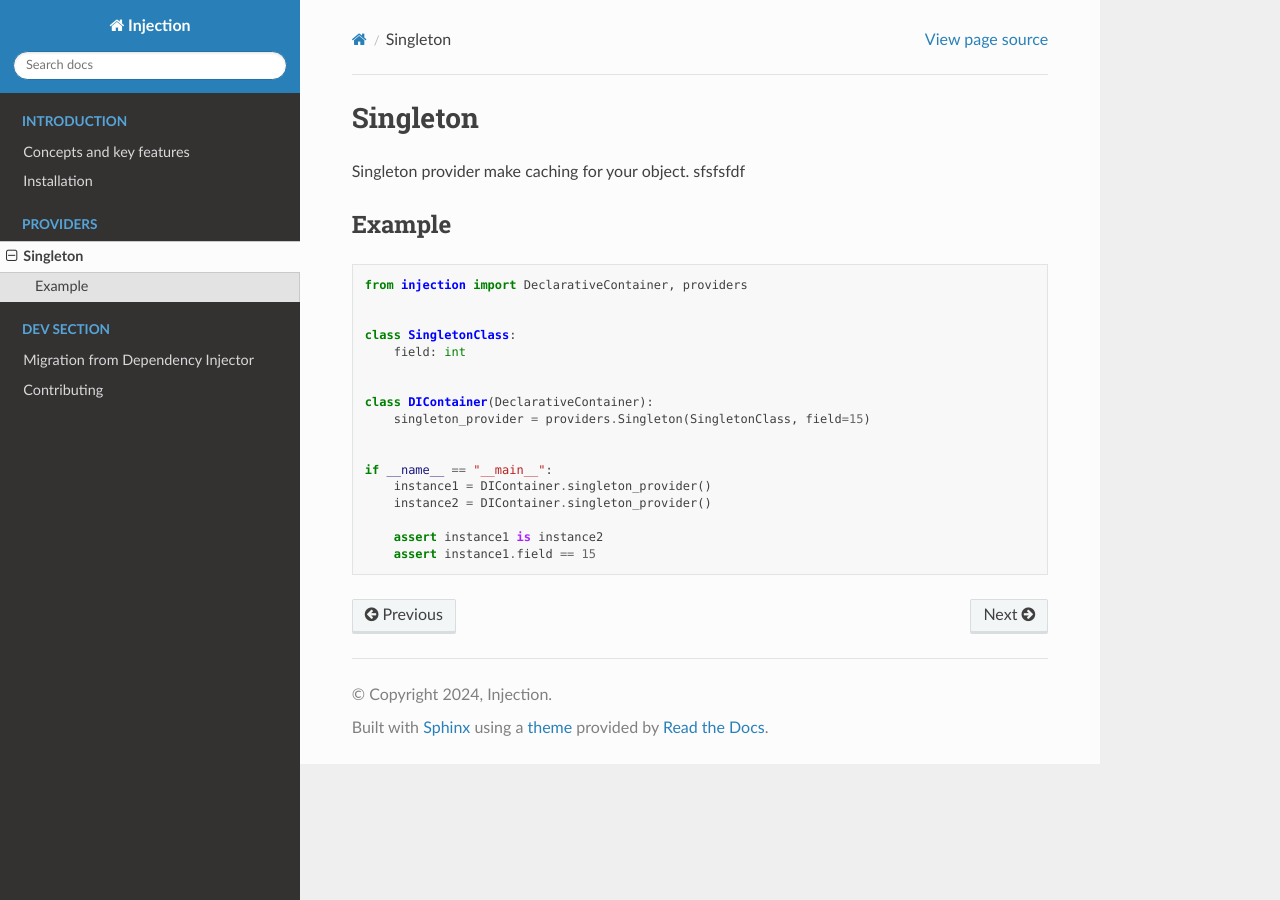
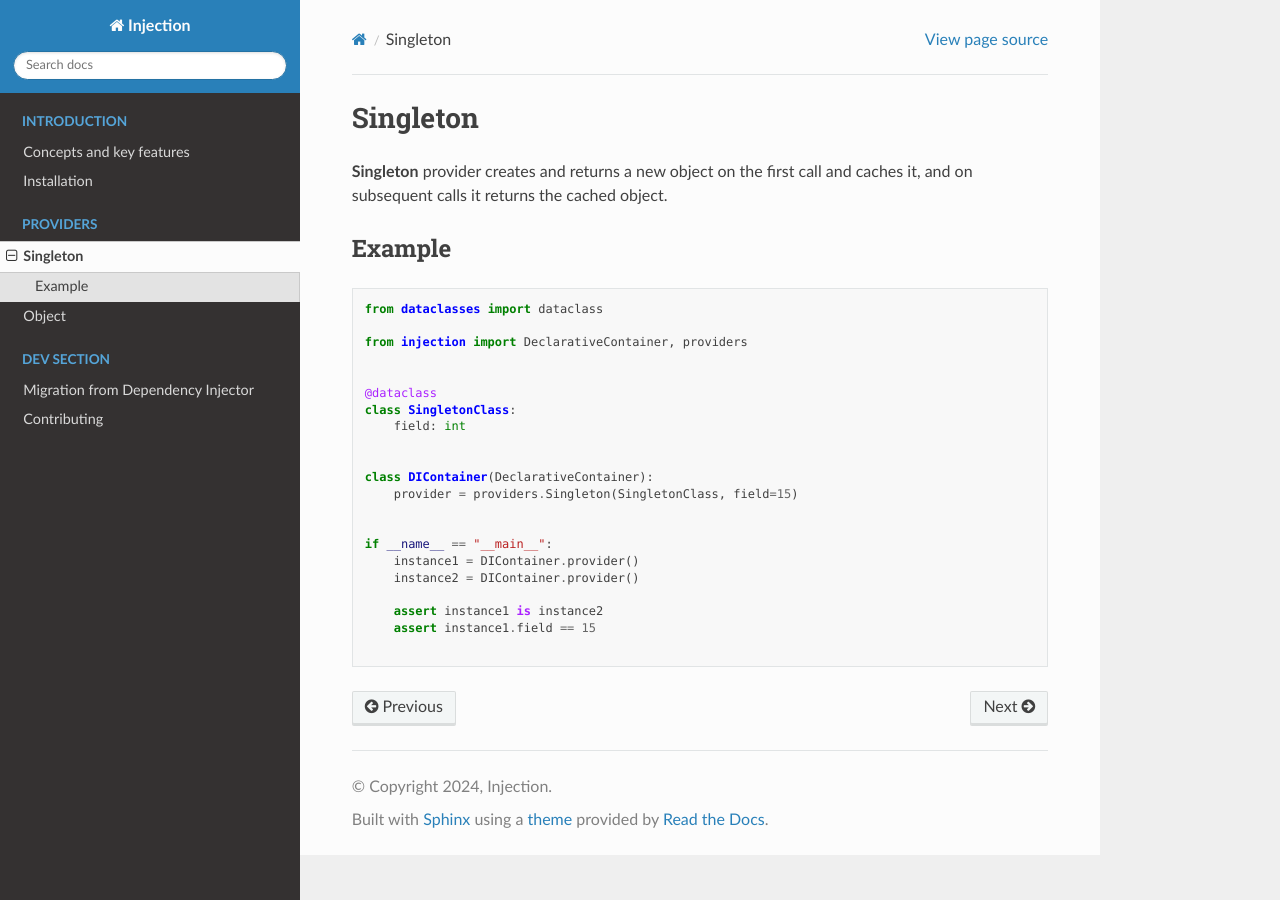
Before and after one commit to nightblure/injection, a Sphinx documentation site: the page built from docs/providers/singleton.md, in a window 1280 px wide. Built offline with Sphinx 7.4.7 and the Read the Docs theme 2.0.0, drawn with Linux system fonts in a browser that asks for light colours; pages that are not in the unit, such as notebooks, are missing from menus.

Commit message:
add docs for some providers

````diff
--- a/docs/providers/singleton.md
+++ b/docs/providers/singleton.md
@@ -1,26 +1,30 @@
 # Singleton
 
-Singleton provider make caching for your object.
-sfsfsfdf
+**Singleton** provider creates and returns a new object on the first call
+and caches it, and on subsequent calls it returns the cached object.
 
 ## Example
 
 ```python3
+from dataclasses import dataclass
+
 from injection import DeclarativeContainer, providers
 
 
+@dataclass
 class SingletonClass:
     field: int
 
 
 class DIContainer(DeclarativeContainer):
-    singleton_provider = providers.Singleton(SingletonClass, field=15)
+    provider = providers.Singleton(SingletonClass, field=15)
 
 
 if __name__ == "__main__":
-    instance1 = DIContainer.singleton_provider()
-    instance2 = DIContainer.singleton_provider()
+    instance1 = DIContainer.provider()
+    instance2 = DIContainer.provider()
 
     assert instance1 is instance2
     assert instance1.field == 15
+
 ```
````
Also changed, not shown: docs/providers/callable.md (added, +3 -0 lines), docs/providers/coroutine.md (added, +26 -0 lines), docs/providers/object.md (added, +21 -0 lines), docs/providers/partial_callable.md (added, +3 -0 lines), docs/providers/provided_instance.md (added, +3 -0 lines), docs/providers/transient.md (added, +28 -0 lines).
